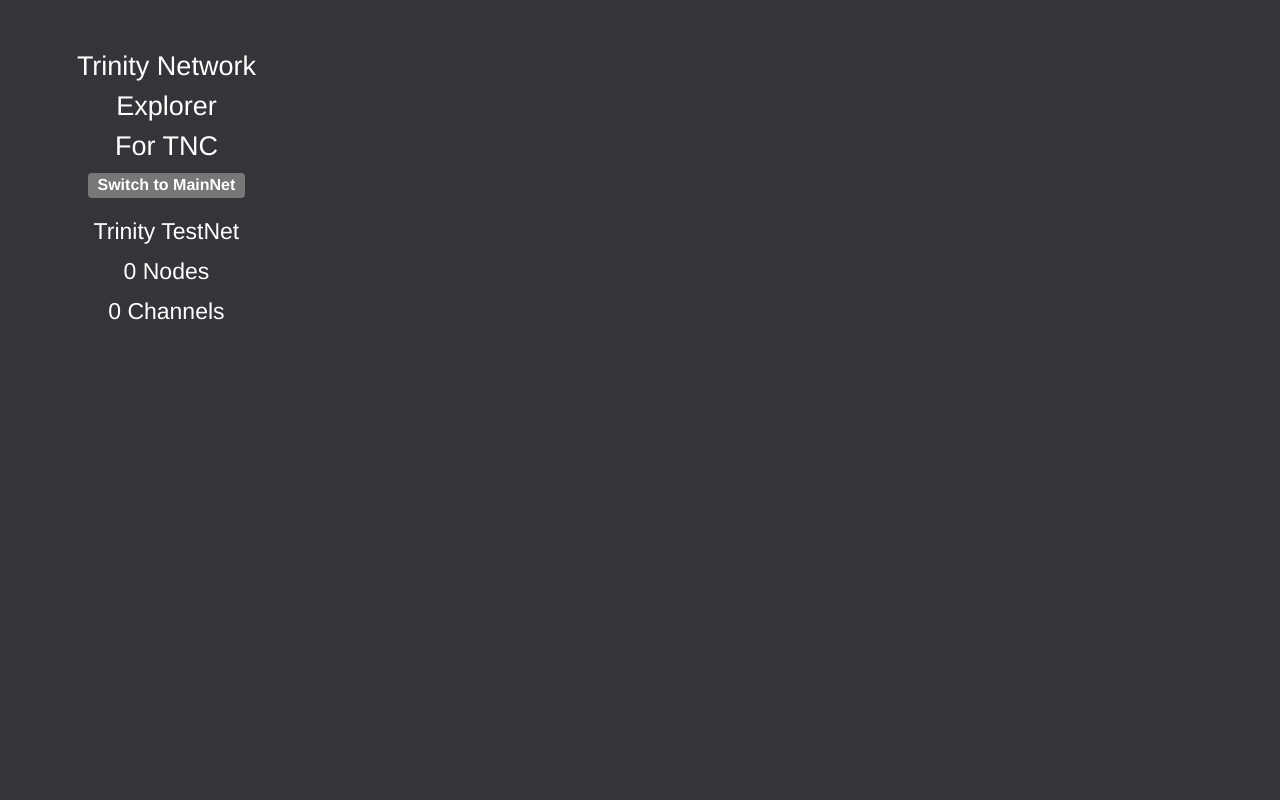
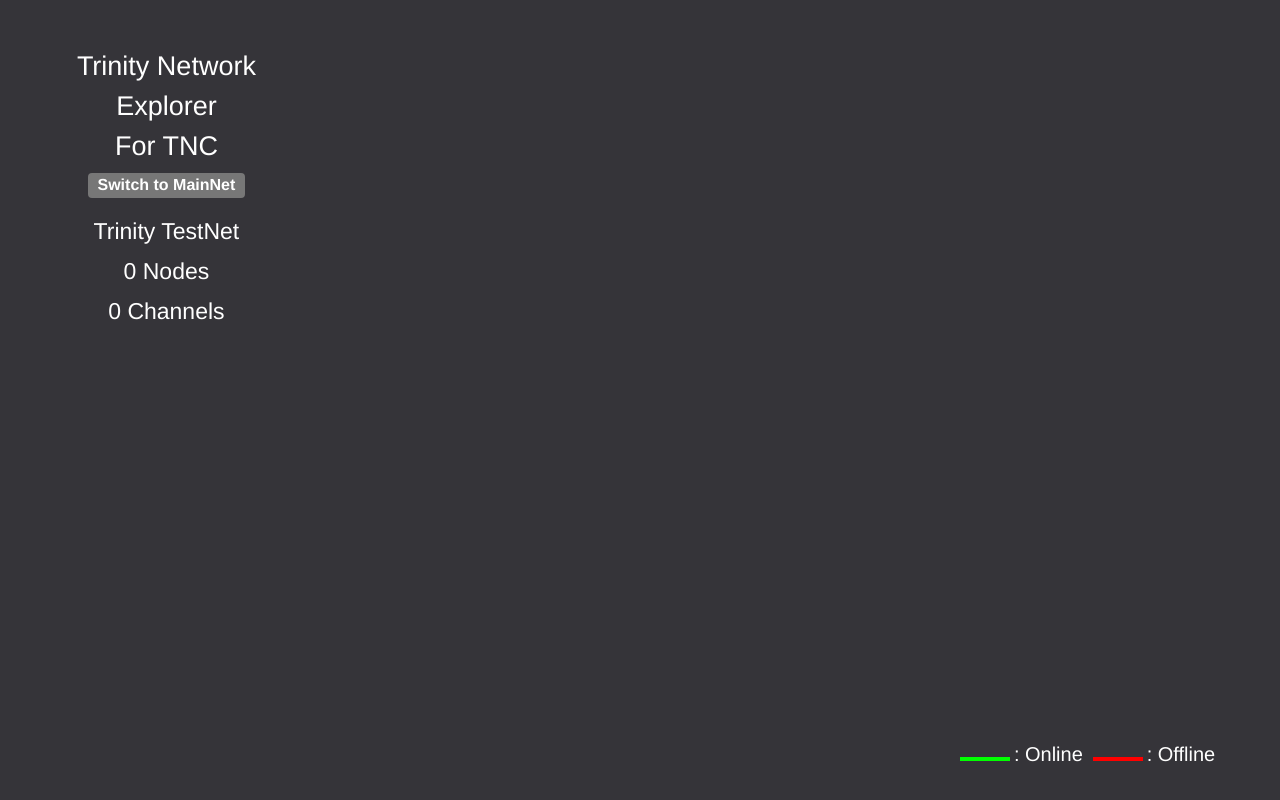
Before and after one commit to trinity-project/NetworkExplorer, a plain HTML site: page index.html in a window 1280 px wide. Drawn offline with nearby package versions, Linux system fonts and the light colour scheme.

Commit message:
add tips box

```diff
--- a/css/style.css
+++ b/css/style.css
@@ -62,7 +62,7 @@
 }
 .ChannelInfoBox{
 	width: 100%;
-	height: calc(50% - 55px);
+	height: calc(60% - 100px);
 	padding: 15px;
 	color: #FFFFFF;
 	word-break:break-all;
@@ -73,16 +73,21 @@
 } */
 .NodeInfoBox{
 	width: 100%;
-	height: calc(50% - 55px);
+	height: calc(60% - 100px);
 	color: #FFFFFF;
 	word-break:break-all;
 	/* background: green; */
 	padding: 15px;
 	display: none;
 }
-.ListBox{
-	width: 100%;
-	height: calc(50% - 55px);
-	background: blue;
-	display: none;
+.TipsBox {
+	width: 300px;
+    height: 40px;
+    position: absolute;
+    bottom: 20px;
+    right: 20px;
 }
+.TipsBox p{
+	font-size: 20px;
+	color: #FFFFFF;
+}
--- a/index.html
+++ b/index.html
@@ -13,7 +13,7 @@
 	    <div class="LeftBox">
 				<div style="text-align: center;">
 					<h1>Trinity Network Explorer <br>For TNC</h1>
-					<span style="font-size: 16px;" class="label label-default NetSpan">Switch to MainNet</span>
+					<span style="font-size: 16px;cursor: pointer;" class="label label-default NetSpan">Switch to MainNet</span>
 				</div>
 				<div class="SummaryBox">
 					<h3 class="Net">Trinity TestNet</h3>
@@ -56,10 +56,19 @@
 						<label>Status:</label><p id="NodeStatusP"></p>
 					</div>
 				</div>
-				<div class="ListBox"></div>
 	    </div>
 	    <div class="RightBox">
-	      <div id="container"></div>
+		  <div id="container"></div>
+		  <div class="TipsBox">
+			<div style="display: inline-block;width:50px;border-bottom:4px solid #00ff00;"></div>
+			<div style="display: inline-block;width:25%;">
+				<p>: Online</p>
+			</div>
+			<div style="display: inline-block;width:50px;border-bottom:4px solid #f00;"></div>
+			<div style="display: inline-block;width:25%;">
+				<p>: Offline</p>
+			</div>
+		  </div>
 	    </div>
 		</div>
 	</body>
```
